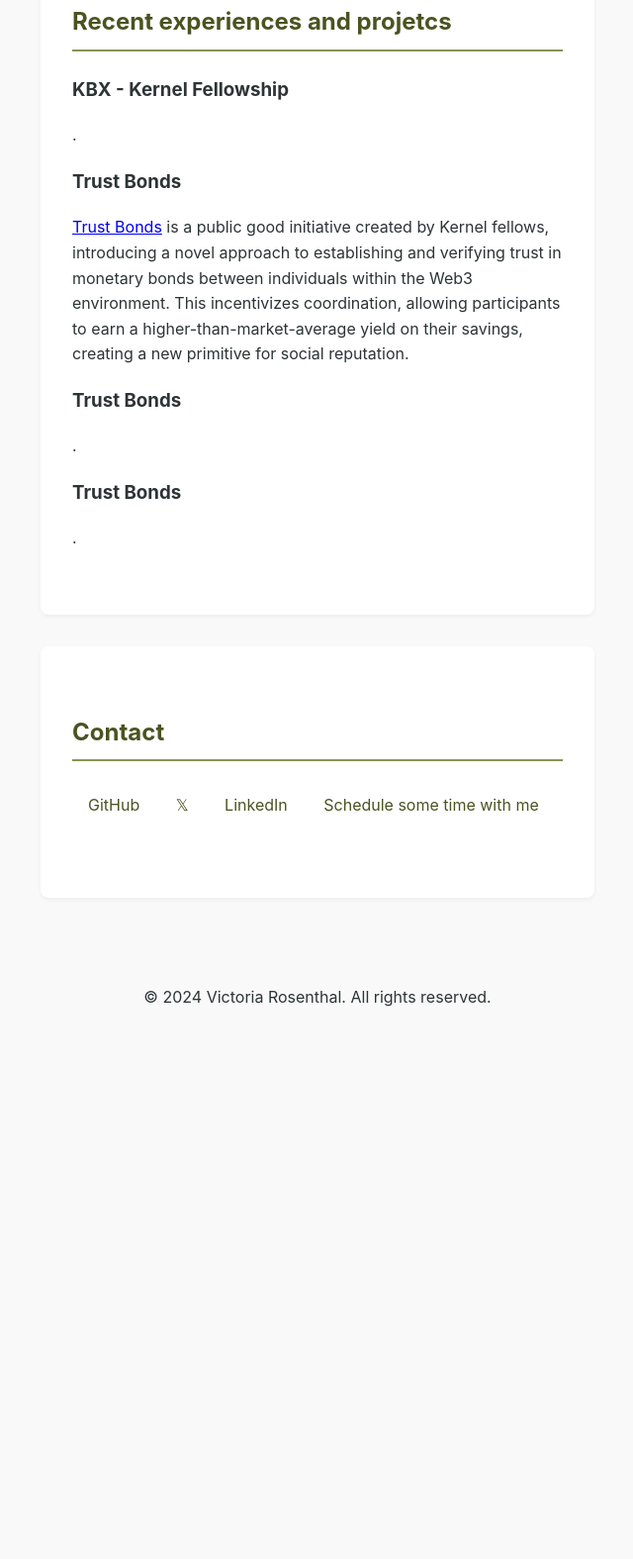
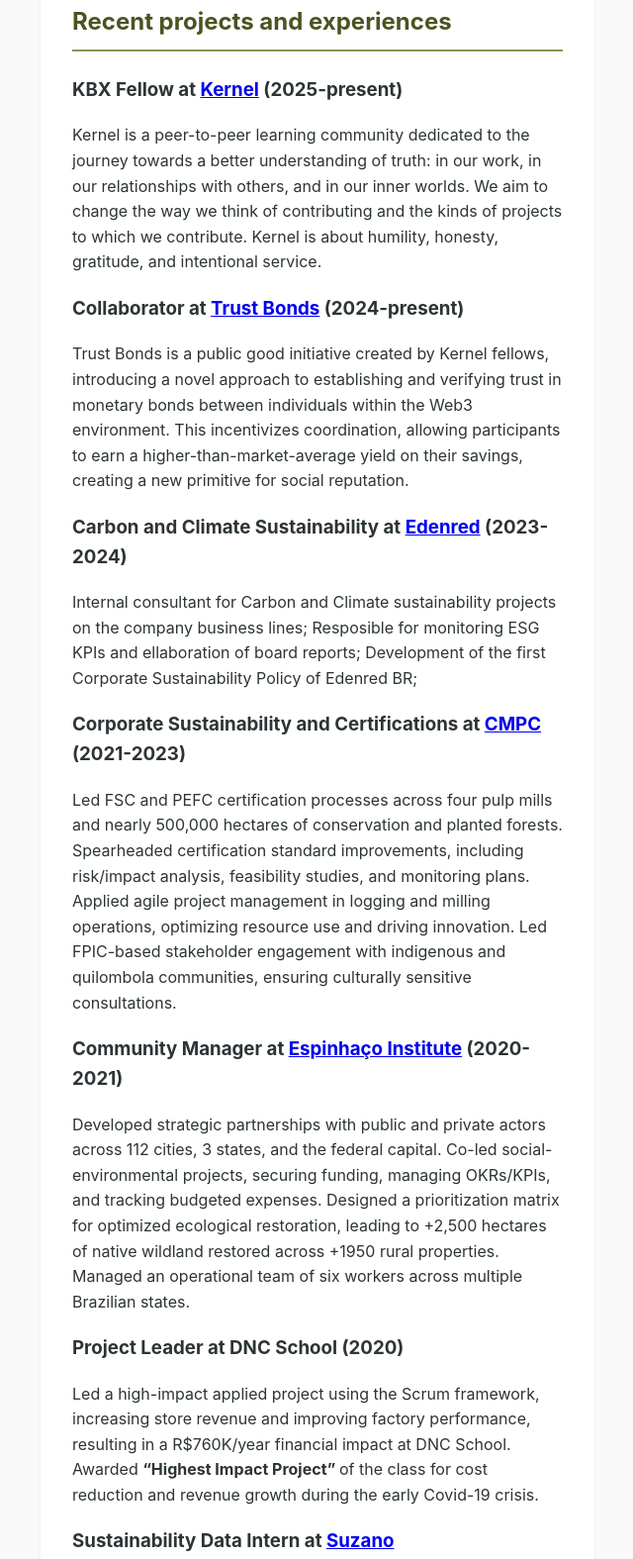
Before and after one commit to viccrosenthal/viccrosenthal.github.io, a plain HTML site: page index.html in a window 1280 px wide. Shown: the part 865-2440 px from the top of the page at 99% size, without its empty margins (319-959 px from the left). Before the commit the page ends 1925 px from the top, so only its background shows below. Drawn offline with Linux system fonts and the light colour scheme.

Commit message:
simple v2

```diff
--- a/index.html
+++ b/index.html
@@ -209,20 +209,53 @@
         </section> -->
 
         <section id="experience">
-          <h2>Recent experiences and projetcs</h2>
+          <h2>Recent projects and experiences</h2>
           <div class="experience-item">
-            <h3>KBX - Kernel Fellowship</h3>
-            <p>.</p>
-            <h3>Trust Bonds</h3>
+            <h3>KBX Fellow at <a href="https://read.kernel.community/en/"> Kernel</a> (2025-present)</h3>
             <p>
-              <a href="https://leomoura.org/trust-bonds/">Trust Bonds</a> is a public good initiative created by Kernel fellows, introducing a novel approach to
-              establishing and verifying trust in monetary bonds between individuals within the Web3 environment. This incentivizes coordination, allowing
-              participants to earn a higher-than-market-average yield on their savings, creating a new primitive for social reputation.
+              Kernel is a peer-to-peer learning community dedicated to the journey towards a better understanding of truth: in our work, in our relationships
+              with others, and in our inner worlds. We aim to change the way we think of contributing and the kinds of projects to which we contribute. Kernel
+              is about humility, honesty, gratitude, and intentional service.
             </p>
-            <h3>Trust Bonds</h3>
-            <p>.</p>
-            <h3>Trust Bonds</h3>
-            <p>.</p>
+            <h3>Collaborator at <a href="https://leomoura.org/trust-bonds/">Trust Bonds</a> (2024-present)</h3>
+            <p>
+              Trust Bonds is a public good initiative created by Kernel fellows, introducing a novel approach to establishing and verifying trust in monetary
+              bonds between individuals within the Web3 environment. This incentivizes coordination, allowing participants to earn a higher-than-market-average
+              yield on their savings, creating a new primitive for social reputation.
+            </p>
+            <h3>Carbon and Climate Sustainability at <a href="https://www.edenred.com/">Edenred</a> (2023-2024)</h3>
+            <p>
+              Internal consultant for Carbon and Climate sustainability projects on the company business lines; Resposible for monitoring ESG KPIs and
+              ellaboration of board reports; Development of the first Corporate Sustainability Policy of Edenred BR;
+            </p>
+            <h3>Corporate Sustainability and Certifications at <a href="https://www.cmpc.com/">CMPC</a> (2021-2023)</h3>
+            <p>
+              Led FSC and PEFC certification processes across four pulp mills and nearly 500,000 hectares of conservation and planted forests. Spearheaded
+              certification standard improvements, including risk/impact analysis, feasibility studies, and monitoring plans. Applied agile project management
+              in logging and milling operations, optimizing resource use and driving innovation. Led FPIC-based stakeholder engagement with indigenous and
+              quilombola communities, ensuring culturally sensitive consultations.
+            </p>
+            <h3>Community Manager at <a href="https://institutoespinhaco.org.br/"> Espinhaço Institute</a> (2020-2021)</h3>
+            <p>
+              Developed strategic partnerships with public and private actors across 112 cities, 3 states, and the federal capital. Co-led social-environmental
+              projects, securing funding, managing OKRs/KPIs, and tracking budgeted expenses. Designed a prioritization matrix for optimized ecological
+              restoration, leading to +2,500 hectares of native wildland restored across +1950 rural properties. Managed an operational team of six workers
+              across multiple Brazilian states.
+            </p>
+
+            <h3>Project Leader at DNC School (2020)</h3>
+            <p>
+              Led a high-impact applied project using the Scrum framework, increasing store revenue and improving factory performance, resulting in a
+              R$760K/year financial impact at DNC School. Awarded <b>“Highest Impact Project” </b>of the class for cost reduction and revenue growth during the
+              early Covid-19 crisis.
+            </p>
+
+            <h3>Sustainability Data Intern at <a href="https://www.suzano.com.br/en"> Suzano</a></h3>
+            <p>
+              Monitored KPIs and prepared technical reports to ensure legal compliance. Contributed to Sustainability Reports (GRI) and the GHG Inventory on a
+              national level. Supported FSC certification audits and managed incidents in High Conservation Value Areas. Oversaw waste management at the Forest
+              Operations Center. Led environmental education initiatives, including the "Floresta Viva" program, engaging 1,300 people in four months.
+            </p>
           </div>
         </section>
         <!--
```
